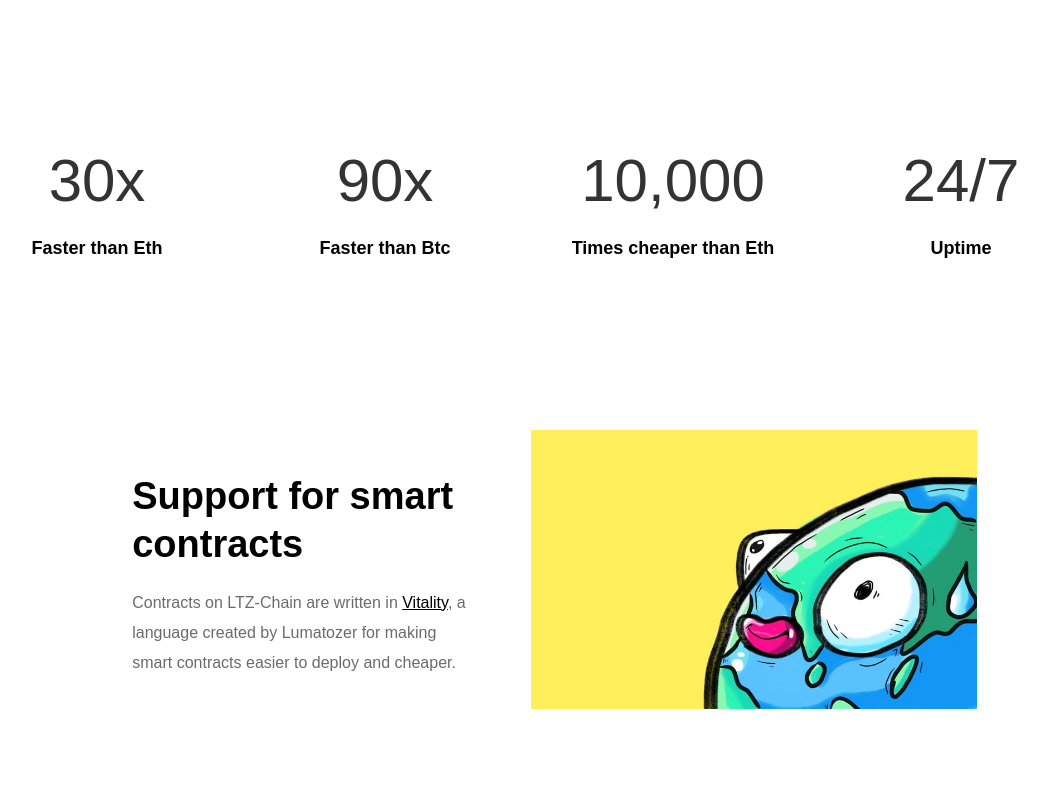
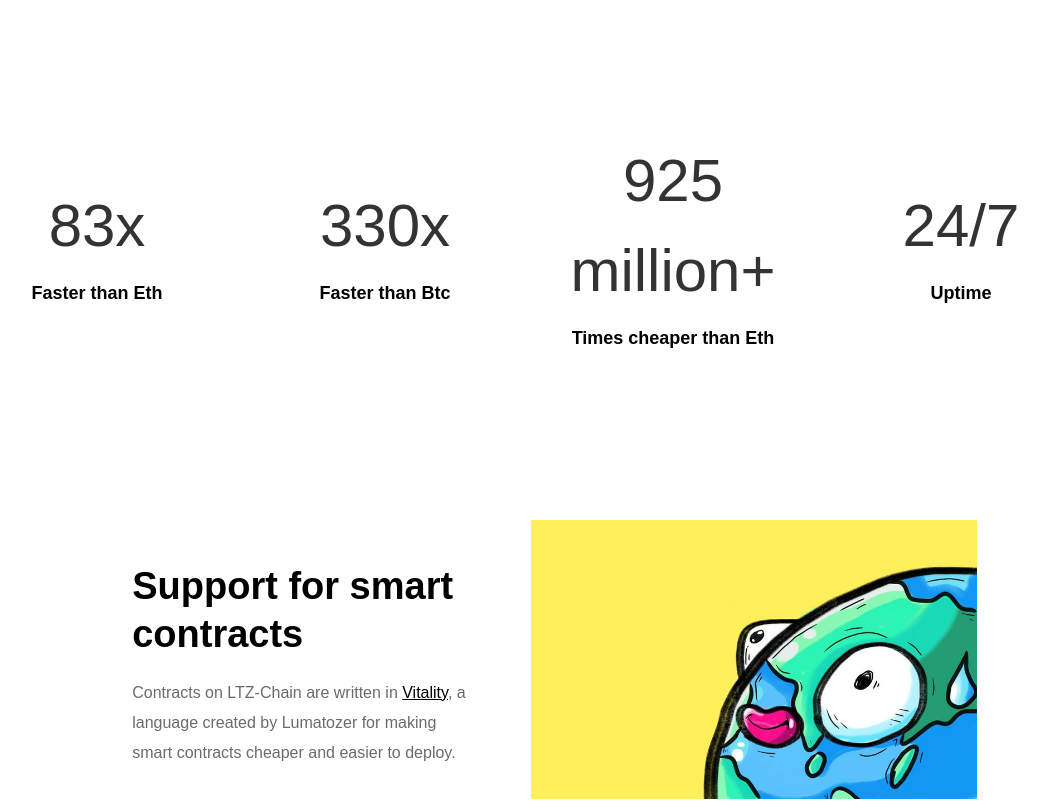
Before and after one commit to aludayalu/lumatozer.net, a plain HTML site: page index.html in a window 1280 px wide. Shown: the part 3740-4542 px from the top of the page, without its empty margins (111-1159 px from the left). Drawn offline with Linux system fonts and the light colour scheme; a script that the page names is missing; files whose address does not match are found by name.

Commit message:
Fixed image .png extension issue and updated vals

```diff
--- a/index.html
+++ b/index.html
@@ -80,15 +80,15 @@
          </div>
          <div class="feature-wrap icons numbers">
             <div class="feature-content icons numbers">
-               <div class="number">30x</div>
+               <div class="number">83x</div>
                <h4 class="black-text">Faster than Eth</h4>
             </div>
             <div class="feature-content icons numbers">
-               <div class="number">90x</div>
+               <div class="number">330x</div>
                <h4 class="black-text">Faster than Btc</h4>
             </div>
             <div class="feature-content icons numbers">
-               <div class="number">10,000</div>
+               <div class="number">925 million+</div>
                <h4 class="black-text">Times cheaper than Eth</h4>
             </div>
             <div class="feature-content icons numbers">
@@ -99,7 +99,7 @@
          <div id="how-to-use" class="feature-wrap">
             <div data-w-id="0585a81c-ee42-8b56-bc8e-bd582946320a" style="-webkit-transform:translate3d(0, 40PX, 0) scale3d(1, 1, 1) rotateX(0) rotateY(0) rotateZ(0) skew(0, 0);-moz-transform:translate3d(0, 40PX, 0) scale3d(1, 1, 1) rotateX(0) rotateY(0) rotateZ(0) skew(0, 0);-ms-transform:translate3d(0, 40PX, 0) scale3d(1, 1, 1) rotateX(0) rotateY(0) rotateZ(0) skew(0, 0);transform:translate3d(0, 40PX, 0) scale3d(1, 1, 1) rotateX(0) rotateY(0) rotateZ(0) skew(0, 0);opacity:0" class="feature-content">
                <h2 class="black-text">Support for smart contracts</h2>
-               <p>Contracts on LTZ-Chain are written in <a href="https://github.com/Lumatozer/vitality">Vitality</a>, a language created by Lumatozer for making smart contracts easier to deploy and cheaper.</p>
+               <p>Contracts on LTZ-Chain are written in <a href="https://github.com/Lumatozer/vitality">Vitality</a>, a language created by Lumatozer for making smart contracts cheaper and easier to deploy.</p>
             </div>
             <div class="feature-image"><img src="images/image2.jpg" width="519" sizes="(max-width: 479px) 90vw, (max-width: 767px) 40vw, (max-width: 991px) 45vw, 35vw" alt="" class="image-2"/></div>
          </div>
```
